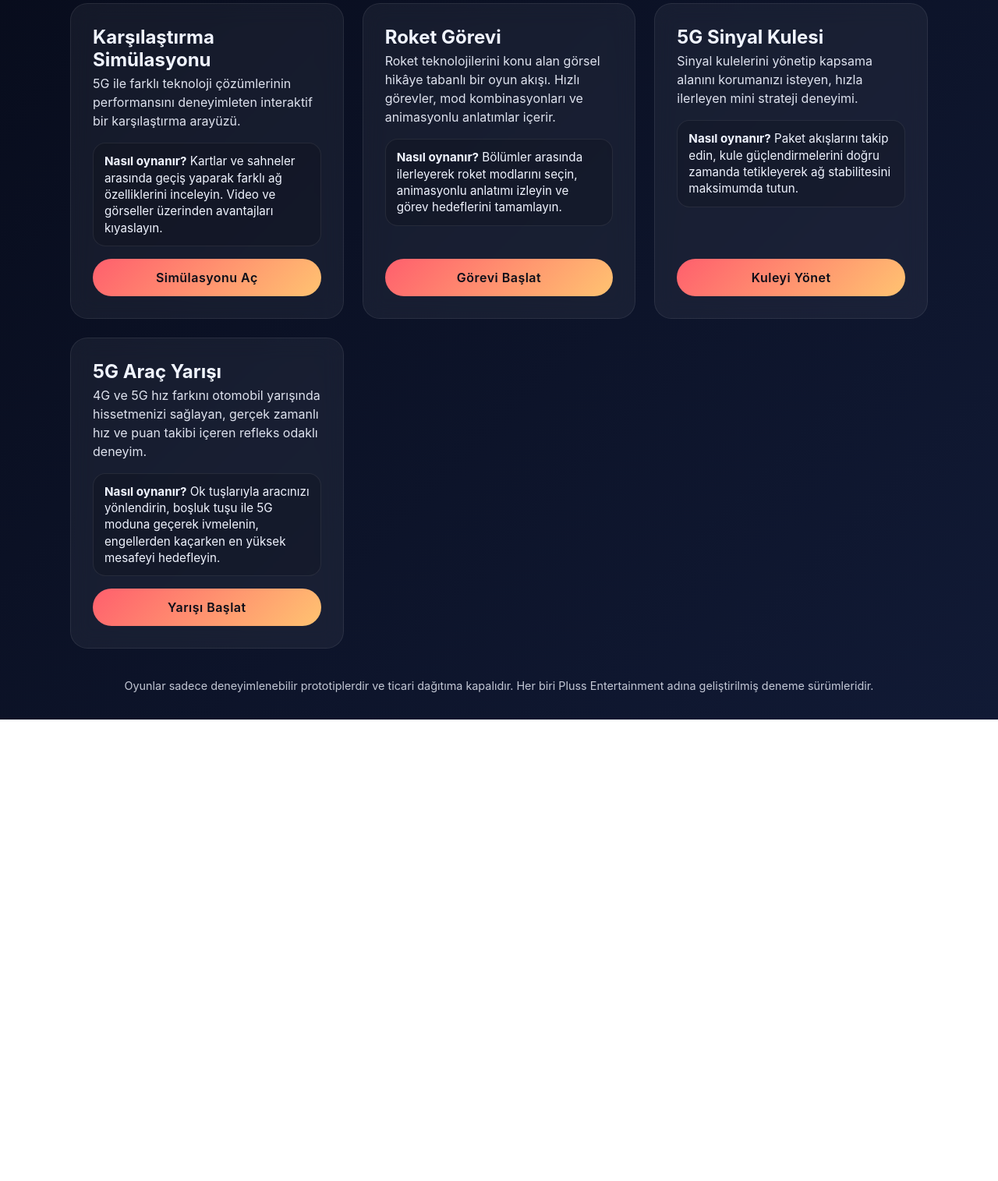
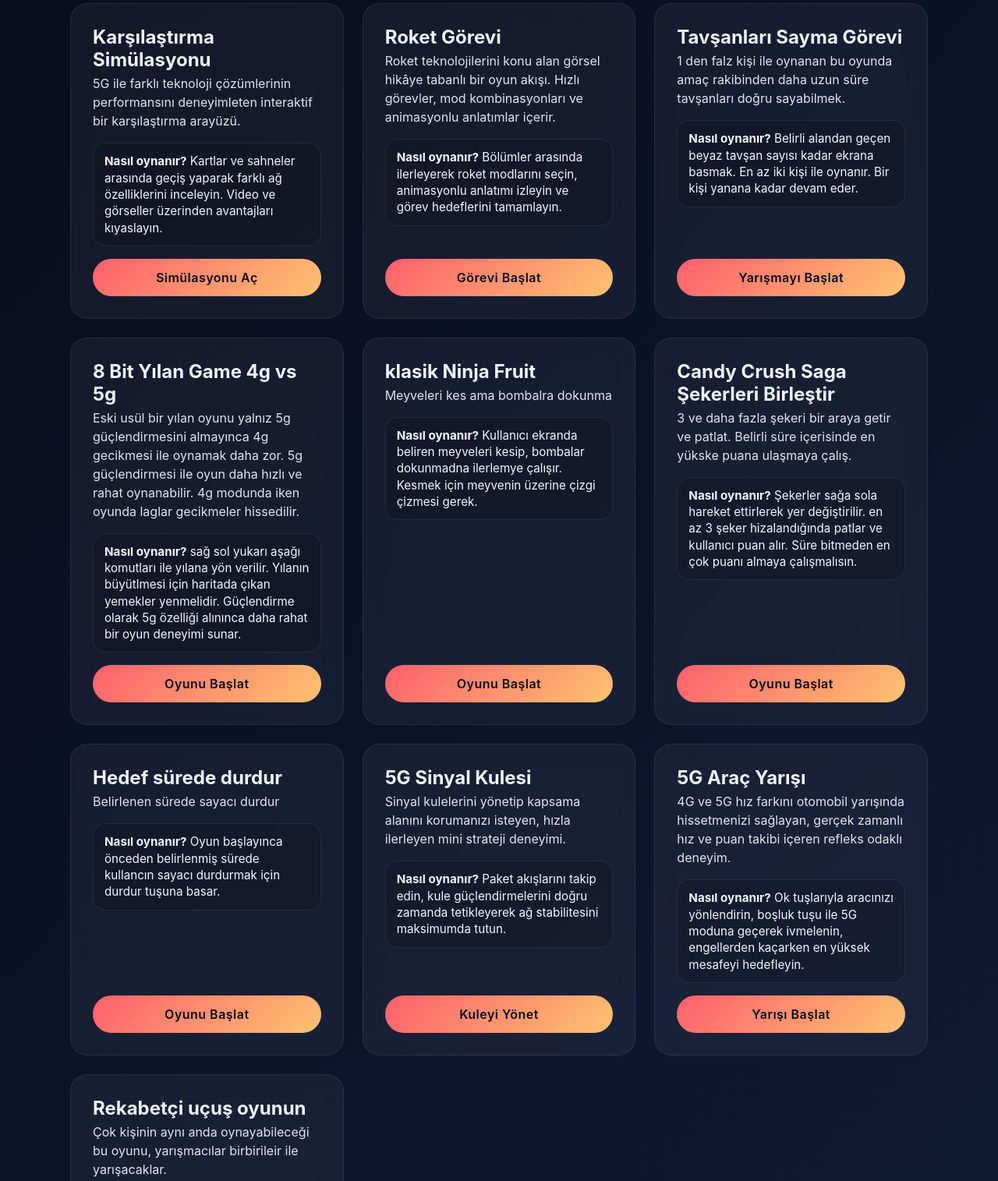
Before and after one commit to YahyaLom/Gaming, a plain HTML site: page index.html in a window 1280 px wide. Shown: the part 264-1779 px from the top of the page at 78% size. Before the commit the page ends 1187 px from the top, so only its background shows below. Drawn offline with Linux system fonts and the light colour scheme.

Commit message:
yeni oyunlar

```diff
--- a/index.html
+++ b/index.html
@@ -198,8 +198,8 @@
                     geçiş yaparak farklı ağ özelliklerini inceleyin. Video ve görseller
                     üzerinden avantajları kıyaslayın.
                 </div>
-                <a class="cta-btn" href="https://5g-kasrilastirma.vercel.app/" target="_blank"
-                    rel="noopener">Simülasyonu Aç</a>
+                <a class="cta-btn" href="https://5g-kasilastirma.vercel.app/" target="_blank" rel="noopener">Simülasyonu
+                    Aç</a>
             </article>
 
             <article class="game-card">
@@ -217,6 +217,81 @@
                     tamamlayın.
                 </div>
                 <a class="cta-btn" href="https://5g-roket.vercel.app/" target="_blank" rel="noopener">Görevi Başlat</a>
+            </article>
+            <article class="game-card">
+                <div>
+                    <h2>Tavşanları Sayma Görevi</h2>
+                    <p>
+                        1 den falz kişi ile oynanan bu oyunda amaç rakibinden daha uzun süre tavşanları doğru
+                        sayabilmek.
+                    </p>
+                </div>
+                <div class="how-to">
+                    <strong>Nasıl oynanır?</strong> Belirli alandan geçen beyaz tavşan sayısı kadar ekrana basmak. En az
+                    iki kişi ile oynanır.
+                    Bir kişi yanana kadar devam eder.
+                </div>
+                <a class="cta-btn" href="https://yahyahaliloglu.com.tr/game/rabbit-io/index.html" target="_blank"
+                    rel="noopener">Yarışmayı Başlat</a>
+            </article>
+            <article class="game-card">
+                <div>
+                    <h2>8 Bit Yılan Game 4g vs 5g</h2>
+                    <p>
+                        Eski usül bir yılan oyunu yalnız 5g güçlendirmesini almayınca 4g gecikmesi ile oynamak daha zor.
+                        5g güçlendirmesi ile oyun daha hızlı ve rahat oynanabilir. 4g modunda iken oyunda laglar
+                        gecikmeler hissedilir.
+                    </p>
+                </div>
+                <div class="how-to">
+                    <strong>Nasıl oynanır?</strong> sağ sol yukarı aşağı komutları ile yılana yön verilir. Yılanın
+                    büyütlmesi için haritada çıkan yemekler yenmelidir. Güçlendirme olarak 5g özelliği alınınca daha
+                    rahat bir oyun deneyimi sunar.
+                </div>
+                <a class="cta-btn" href="https://5g-snake.vercel.app/" target="_blank" rel="noopener">Oyunu Başlat</a>
+            </article>
+            <article class="game-card">
+                <div>
+                    <h2>klasik Ninja Fruit</h2>
+                    <p>
+                        Meyveleri kes ama bombalra dokunma
+                    </p>
+                </div>
+                <div class="how-to">
+                    <strong>Nasıl oynanır?</strong> Kullanıcı ekranda beliren meyveleri kesip, bombalar dokunmadna
+                    ilerlemye çalışır. Kesmek için meyvenin üzerine çizgi çizmesi gerek.
+                </div>
+                <a class="cta-btn" href="https://ninja-fruit-murex.vercel.app/" target="_blank" rel="noopener">Oyunu
+                    Başlat</a>
+            </article>
+            <article class="game-card">
+                <div>
+                    <h2>Candy Crush Saga Şekerleri Birleştir</h2>
+                    <p>
+                        3 ve daha fazla şekeri bir araya getir ve patlat. Belirli süre içerisinde en yükske puana
+                        ulaşmaya çalış.
+                    </p>
+                </div>
+                <div class="how-to">
+                    <strong>Nasıl oynanır?</strong> Şekerler sağa sola hareket ettirlerek yer değiştirilir. en az 3
+                    şeker hizalandığında patlar ve kullanıcı puan alır. Süre bitmeden en çok puanı almaya çalışmalısın.
+                </div>
+                <a class="cta-btn" href="https://turkcell-candy-new.vercel.app/" target="_blank" rel="noopener">Oyunu
+                    Başlat</a>
+            </article>
+            <article class="game-card">
+                <div>
+                    <h2>Hedef sürede durdur</h2>
+                    <p>
+                        Belirlenen sürede sayacı durdur
+                    </p>
+                </div>
+                <div class="how-to">
+                    <strong>Nasıl oynanır?</strong> Oyun başlayınca önceden belirlenmiş sürede kullancın sayacı
+                    durdurmak için durdur tuşuna basar.
+                </div>
+                <a class="cta-btn" href="https://sure-refleks.vercel.app/" target="_blank" rel="noopener">Oyunu
+                    Başlat</a>
             </article>
 
             <article class="game-card">
@@ -248,7 +323,23 @@
                     boşluk tuşu ile 5G moduna geçerek ivmelenin, engellerden kaçarken en
                     yüksek mesafeyi hedefleyin.
                 </div>
-                <a class="cta-btn" href="https://5g-car.vercel.app/" target="_blank" rel="noopener">Yarışı Başlat</a>
+                <a class="cta-btn" href="https://5g-roket-8nw7.vercel.app/" target="_blank" rel="noopener">Yarışı
+                    Başlat</a>
+            </article>
+            <article class="game-card">
+                <div>
+                    <h2>Rekabetçi uçuş oyunun</h2>
+                    <p>
+                        Çok kişinin aynı anda oynayabileceği bu oyunu, yarışmacılar birbirileir ile yarışacaklar.
+                    </p>
+                </div>
+                <div class="how-to">
+                    <strong>Nasıl oynanır?</strong> Aynı anda 3 kişinin oynayabileceği rekabetçi bir oyun hızlı olan
+                    kazanır.Tekefonunu çıkart qr codu okut ve yarışmanını tadını çıkart.
+                </div>
+                <a class="cta-btn" href="https://sky-dash-fly-together.vercel.app/host" target="_blank"
+                    rel="noopener">Yarışı
+                    Başlat</a>
             </article>
         </section>
 
```
